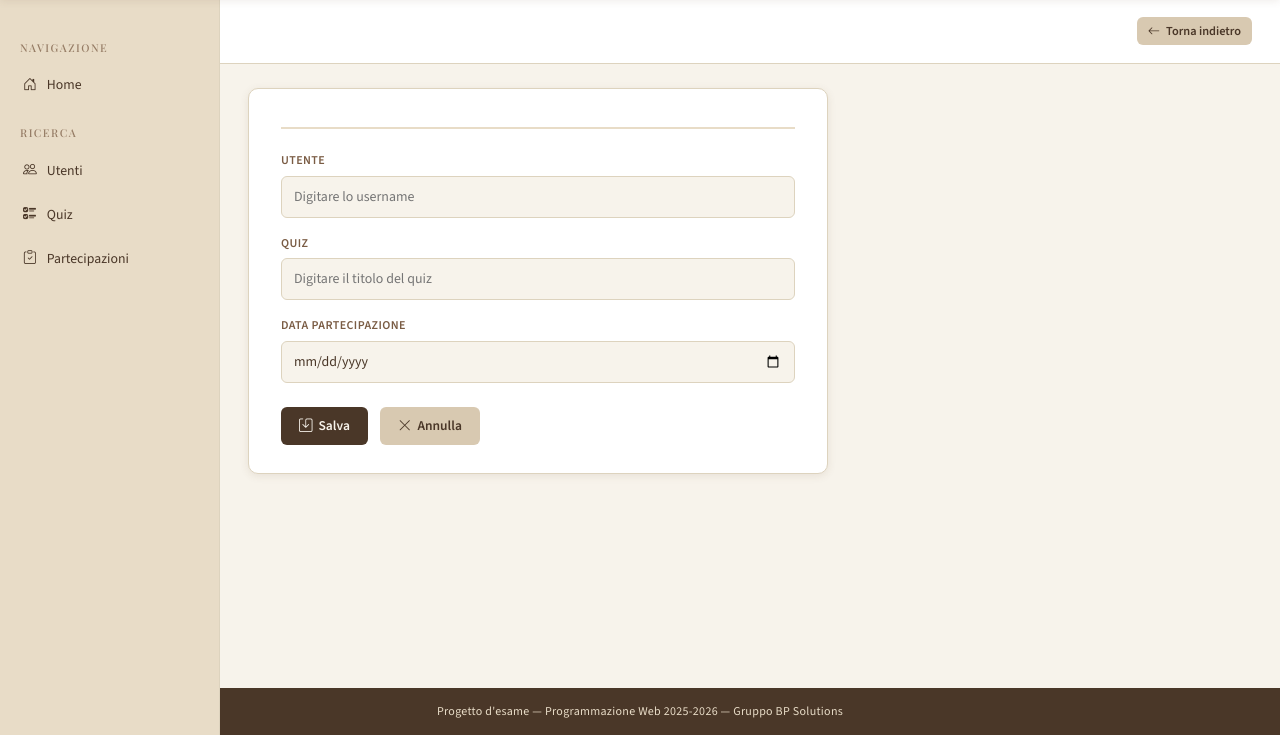
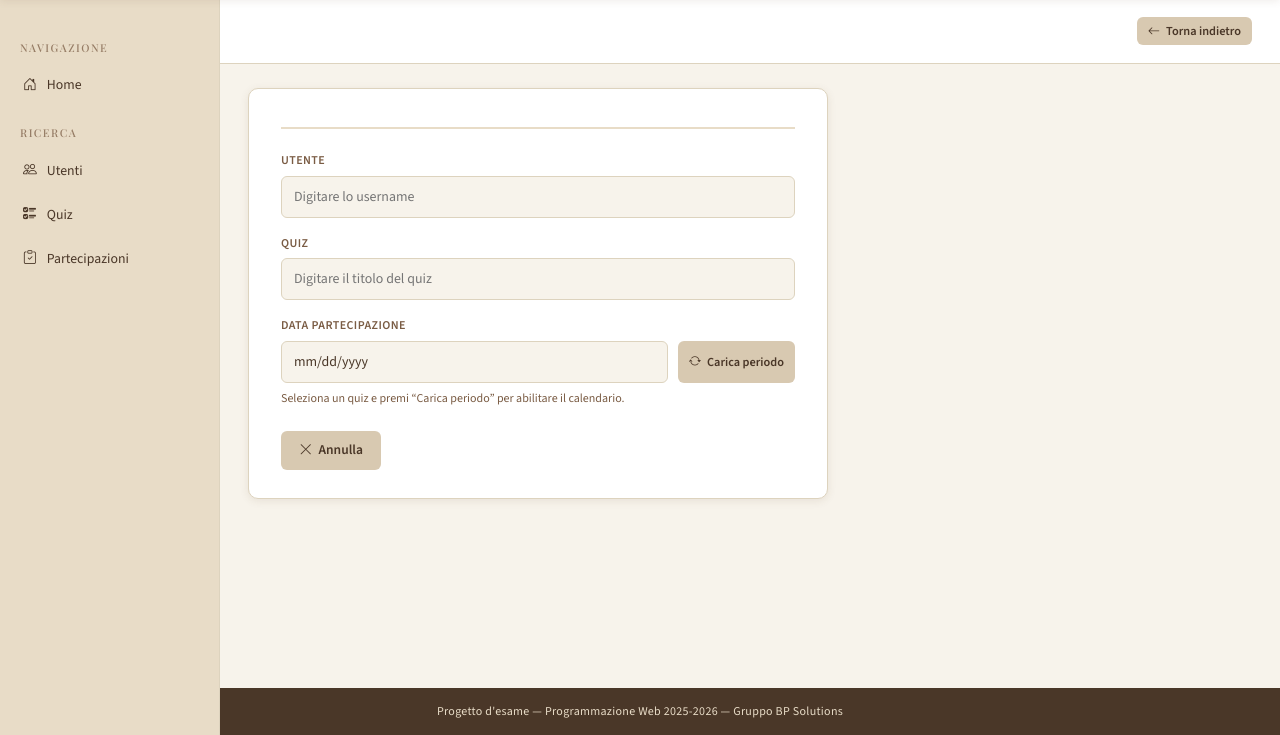
Before and after one commit to BP-Solution/pw26_quiz_2, a Django app: template quiz/templates/quiz/form_partecipazione.html in a window 1280 px wide. Shown: the part 65-800 px from the top of the page. Run offline with Django 3.2, Linux system fonts and the light colour scheme; the template is opened without the code that fills it, so the values that code supplies are empty; some libraries are stand-ins or nearby versions.

Commit message:
modifica calendario per nuova prenotazione

```diff
--- a/quiz/static/quiz/style.css
+++ b/quiz/static/quiz/style.css
@@ -649,6 +649,33 @@ a:hover { text-decoration: underline; color: var(--beige-deeper); }
     max-width: 820px;
 }
 
+/* Calendario nativo, allineato agli altri controlli del form. */
+.native-calendar-row {
+    display: flex;
+    align-items: stretch;
+    gap: 10px;
+}
+
+.native-calendar-row input[type="date"] {
+    flex: 1 1 auto;
+    min-width: 0;
+}
+
+.native-calendar-row .btn {
+    flex: 0 0 auto;
+    margin: 0;
+}
+
+.form-help {
+    margin-top: 7px;
+    color: var(--brown-soft);
+    font-size: 0.8rem;
+    line-height: 1.45;
+}
+
+.form-help-warning {
+    color: #8a5a18;
+}
 .quiz-answer-summary {
     margin-bottom: 22px;
     padding-bottom: 18px;
@@ -1070,6 +1097,14 @@ a:hover { text-decoration: underline; color: var(--beige-deeper); }
         align-self: stretch;
     }
 
+    .native-calendar-row {
+        flex-direction: column;
+    }
+
+    .native-calendar-row .btn {
+        align-self: flex-start;
+    }
+
     .home-hero {
         grid-template-columns: 1fr;
         min-height: 0;
--- a/quiz/templates/quiz/form_partecipazione.html
+++ b/quiz/templates/quiz/form_partecipazione.html
@@ -61,13 +61,41 @@
             {% endif %}
         </div>
 
+        {% if modalita_modifica %}
         <div class="form-group">
             <label for="data">Data partecipazione</label>
             <input type="date" id="data" name="data" value="{{ valori.data }}">
         </div>
+        {% else %}
+        <div class="form-group">
+            <label for="data">Data partecipazione</label>
+            <div class="native-calendar-row">
+                <input type="date" id="data" name="data" value="{{ valori.data }}"
+                       {% if quiz_selezionato %}min="{{ quiz_selezionato.data_inizio|date:'Y-m-d' }}" max="{{ data_massima_calendario|date:'Y-m-d' }}"{% endif %}
+                       {% if not periodo_selezionabile %}disabled{% else %}required{% endif %}>
+                <button type="submit" name="fase" value="calendario" class="btn btn-secondary btn-sm">
+                    <i class="bi bi-arrow-repeat" aria-hidden="true"></i>
+                    {% if quiz_selezionato %}Aggiorna periodo{% else %}Carica periodo{% endif %}
+                </button>
+            </div>
+            {% if quiz_selezionato %}
+                {% if periodo_selezionabile %}
+                <small class="form-help">Date disponibili dal <strong>{{ quiz_selezionato.data_inizio|date:"d/m/Y" }}</strong> al <strong>{{ data_massima_calendario|date:"d/m/Y" }}</strong>. Le altre date sono disabilitate nel calendario.</small>
+                {% else %}
+                <small class="form-help form-help-warning">Il periodo del quiz inizia il {{ quiz_selezionato.data_inizio|date:"d/m/Y" }}: non ci sono ancora date selezionabili.</small>
+                {% endif %}
+            {% else %}
+            <small class="form-help">Seleziona un quiz e premi “Carica periodo” per abilitare il calendario.</small>
+            {% endif %}
+        </div>
+        {% endif %}
 
         <div class="form-actions">
+            {% if modalita_modifica %}
             <button type="submit" class="btn btn-primary"><i class="bi bi-save" aria-hidden="true"></i> Salva</button>
+            {% elif quiz_selezionato and periodo_selezionabile %}
+            <button type="submit" class="btn btn-primary"><i class="bi bi-arrow-right" aria-hidden="true"></i> Continua</button>
+            {% endif %}
             <a href="{{ back_url }}" class="btn btn-secondary"><i class="bi bi-x-lg" aria-hidden="true"></i> Annulla</a>
         </div>
     </form>
```
Also changed, not shown: quiz/tests.py (+22 -0 lines), quiz/views.py (+55 -2 lines).
